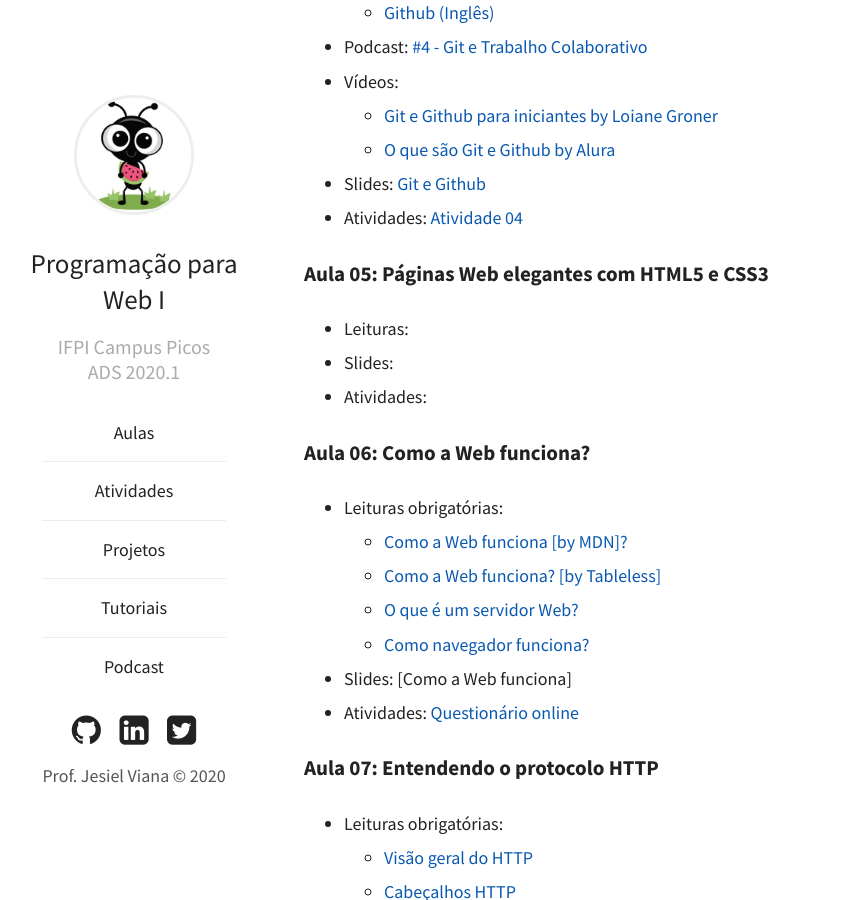
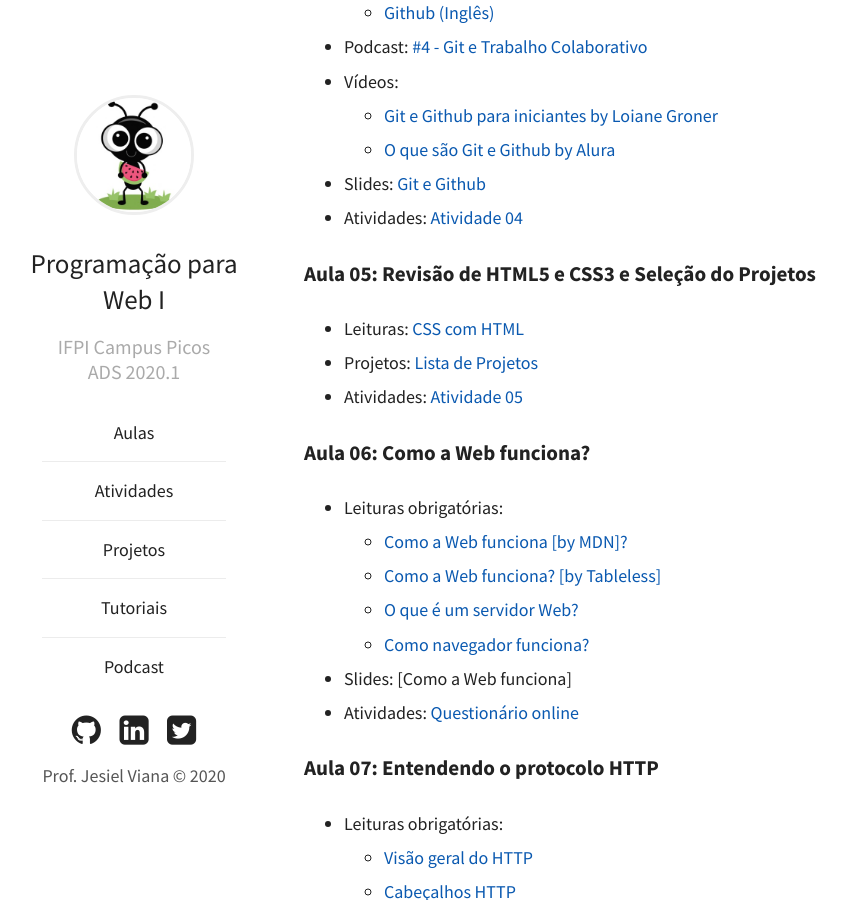
Before and after one commit to jesielviana/web-dev, a Jekyll site: the page built from aulas.md, in a window 1280 px wide and 900 px high, scrolled down 1831 px. Shown: the whole window, without its empty margins (51-897 px from the left). Built offline with Jekyll 4.4.1, drawn with Linux system fonts in a browser that asks for light colours.

Commit message:
lista de projetos

```diff
--- a/aulas.md
+++ b/aulas.md
@@ -62,10 +62,10 @@ date:   2020-03-04 21:03:36 +0530
 - Slides: <a href="/web-dev/slides/aula-04" target="_blank">Git e Github</a>
 - Atividades:  [Atividade 04](/web-dev/atividades#atividade-4)
 
-### Aula 05: Páginas Web elegantes com HTML5 e CSS3
-- Leituras:
-- Slides:
-- Atividades:
+### Aula 05: Revisão de HTML5 e CSS3 e Seleção do Projetos
+- Leituras: <a href="https://developer.mozilla.org/pt-BR/docs/Aprender/Getting_started_with_the_web/CSS_basico" target="_blank">CSS com HTML</a>
+- Projetos: <a href="https://www.notion.so/jesielviana/Lista-de-Projetos-1ce9d965daff497181da7dd50c9f0d32" target="_blank">Lista de Projetos</a>
+- Atividades: [Atividade 05](/web-dev/atividades#atividade-5)
 
 
 ### Aula 06: Como a Web funciona?
```
Also changed, not shown: atividades.md (+6 -0 lines).
